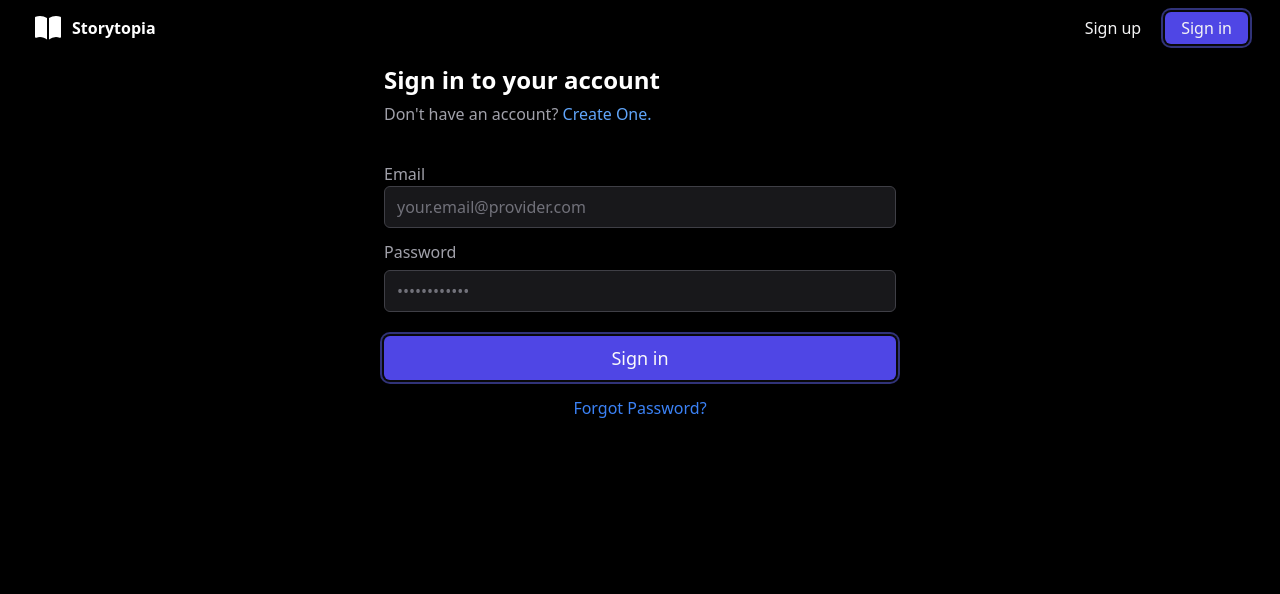
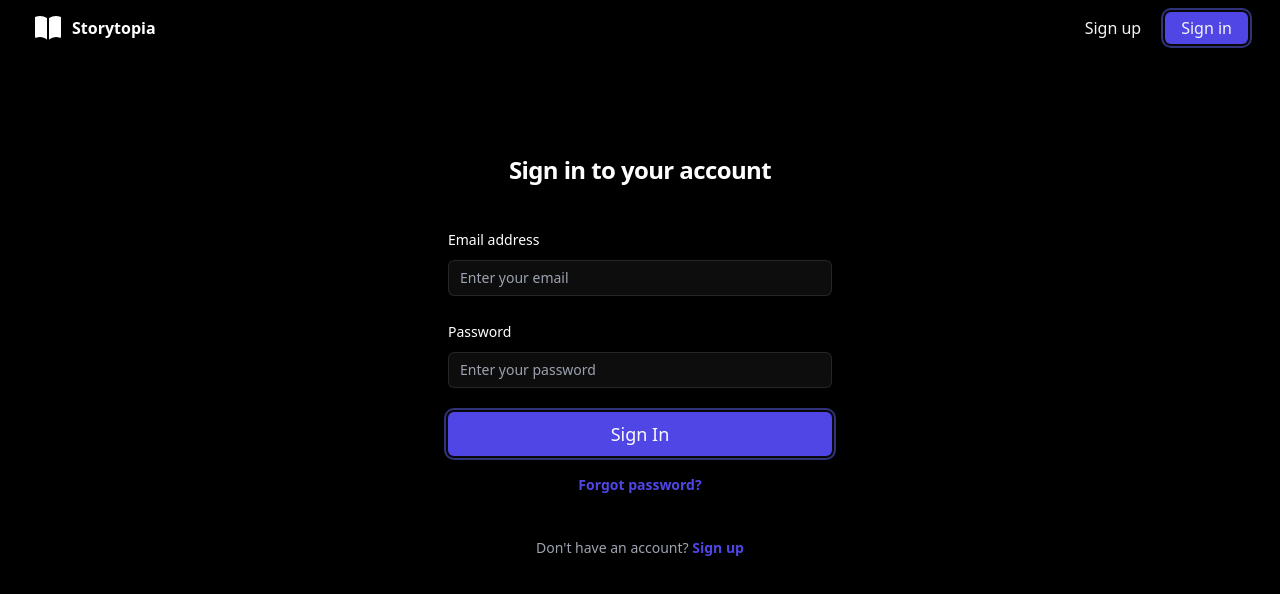
Before and after one commit to mikeguyon98/storytopia-fe, a React (Create React App) app: page /signin in a window 1280 px wide. Shown: the top 594 px of the page. Built offline with nearby package versions, Linux system fonts and the light colour scheme; no server answers.

Commit message:
React Query Setup, SignIn & SignOut Improvement

```diff
--- a/package.json
+++ b/package.json
@@ -4,6 +4,7 @@
   "private": true,
   "dependencies": {
     "@material-tailwind/react": "^2.1.9",
+    "@tanstack/react-query": "^5.51.23",
     "@testing-library/jest-dom": "^5.17.0",
     "@testing-library/react": "^13.4.0",
     "@testing-library/user-event": "^13.5.0",
--- a/src/App.js
+++ b/src/App.js
@@ -1,5 +1,6 @@
 import React from 'react';
 import { BrowserRouter as Router, Route, Routes, Navigate } from 'react-router-dom';
+import { QueryClient, QueryClientProvider } from '@tanstack/react-query';
 import SignUp from './pages/SignUp';
 import SignIn from './pages/SignIn';
 import Home from './pages/Home';
@@ -11,13 +12,18 @@ import PrivateRoute from './PrivateRoute';
 import { NavBar } from './components/navbar/NavBar';
 import "./styles/globals.css";
 
+// Create a client
+const queryClient = new QueryClient();
+
 const App = () => {
   return (
-    <Router>
-      <AuthProvider>
-        <AppRoutes />
-      </AuthProvider>
-    </Router>
+    <QueryClientProvider client={queryClient}>
+      <Router>
+        <AuthProvider>
+          <AppRoutes />
+        </AuthProvider>
+      </Router>
+    </QueryClientProvider>
   );
 };
 
--- a/src/pages/SignIn.js
+++ b/src/pages/SignIn.js
@@ -1,10 +1,9 @@
-// pages/SignIn.js
 import React, { useState } from 'react';
+import { useMutation } from '@tanstack/react-query';
 import { signIn } from '../auth';
 import { useNavigate, Link } from 'react-router-dom';
-import { Email } from '../components/signin/Email';
-import { Heading } from '../components/signin/Heading'
 import Page from '../components/utils/Page';
+import { SplashButton } from '../components/buttons/SplashButton';
 
 const SignIn = () => {
   const [email, setEmail] = useState('');
@@ -12,14 +11,20 @@ const SignIn = () => {
   const [error, setError] = useState(null);
   const navigate = useNavigate();
 
+  const signInMutation = useMutation({
+    mutationFn: ({ email, password }) => signIn(email, password),
+    onSuccess: () => {
+      navigate('/home');
+    },
+    onError: (error) => {
+      setError(getErrorMessage(error.code));
+    }
+  });
+
   const handleSignIn = async (e) => {
     e.preventDefault();
-    try {
-      await signIn(email, password);
-      navigate('/home'); // Redirect to home page on successful sign-in
-    } catch (error) {
-      setError(getErrorMessage(error.code));
-    }
+    setError(null); // Clear any existing errors
+    signInMutation.mutate({ email, password });
   };
 
   const getErrorMessage = (errorCode) => {
@@ -37,27 +42,81 @@ const SignIn = () => {
 
   return (
     <Page>
-      <div className="w-full">
-        <div className="max-w-lg mx-auto">
-          <Heading />
+      <div className="flex min-h-full flex-1 flex-col justify-center px-6 py-12 lg:px-8">
+        <div className="sm:mx-auto sm:w-full sm:max-w-sm">
+          <h2 className="mt-10 text-center text-2xl font-bold leading-9 tracking-tight text-white">
+            Sign in to your account
+          </h2>
+        </div>
+
+        <div className="mt-10 sm:mx-auto sm:w-full sm:max-w-sm">
           {error && (
             <div className="bg-red-100 border border-red-400 text-red-700 px-4 py-3 rounded relative mb-4" role="alert">
-              <strong className="font-bold">Error: </strong>
               <span className="block sm:inline">{error}</span>
             </div>
           )}
-          <Email
-            password={password}
-            setPassword={setPassword}
-            email={email}
-            setEmail={setEmail}
-            onSubmit={handleSignIn}
-          />
-          <div className="text-center mt-4">
-            <Link to="/forget-password" className="text-blue-500 hover:text-blue-700">
-              Forgot Password?
+          <form className="space-y-6" onSubmit={handleSignIn}>
+            <div>
+              <label htmlFor="email" className="block text-sm font-medium leading-6 text-white">
+                Email address
+              </label>
+              <div className="mt-2">
+                <input
+                  id="email"
+                  name="email"
+                  type="email"
+                  autoComplete="email"
+                  required
+                  className="block w-full rounded-md border-0 bg-white/5 py-1.5 text-white shadow-sm ring-1 ring-inset ring-white/10 focus:ring-2 focus:ring-inset focus:ring-indigo-600 sm:text-sm sm:leading-6 px-3"
+                  value={email}
+                  onChange={(e) => setEmail(e.target.value)}
+                  placeholder="Enter your email"
+                />
+              </div>
+            </div>
+
+            <div>
+              <label htmlFor="password" className="block text-sm font-medium leading-6 text-white">
+                Password
+              </label>
+              <div className="mt-2">
+                <input
+                  id="password"
+                  name="password"
+                  type="password"
+                  autoComplete="current-password"
+                  required
+                  className="block w-full rounded-md border-0 bg-white/5 py-1.5 text-white shadow-sm ring-1 ring-inset ring-white/10 focus:ring-2 focus:ring-inset focus:ring-indigo-600 sm:text-sm sm:leading-6 px-3"
+                  value={password}
+                  onChange={(e) => setPassword(e.target.value)}
+                  placeholder="Enter your password"
+                />
+              </div>
+            </div>
+
+            <div>
+              <SplashButton
+                type="submit"
+                className="w-full"
+                disabled={signInMutation.isLoading}
+              >
+                {signInMutation.isLoading ? 'Signing In...' : 'Sign In'}
+              </SplashButton>
+            </div>
+          </form>
+
+          <div className="mt-4 text-center">
+            <Link to="/forget-password" className="text-sm font-semibold text-indigo-600 hover:text-indigo-500">
+              Forgot password?
             </Link>
           </div>
+
+          <p className="mt-10 text-center text-sm text-gray-400">
+            Don't have an account?{' '}
+            <Link to="/signup" className="font-semibold leading-6 text-indigo-600 hover:text-indigo-500">
+              Sign up
+            </Link>
+          </p>
         </div>
       </div>
     </Page>
--- a/src/pages/SignUp.js
+++ b/src/pages/SignUp.js
@@ -1,41 +1,115 @@
 import React, { useState } from 'react';
+import { useMutation } from '@tanstack/react-query';
 import { signUp } from '../auth';
-import { useNavigate } from 'react-router-dom';
+import { useNavigate, Link } from 'react-router-dom';
+import Page from '../components/utils/Page';
+import { SplashButton } from '../components/buttons/SplashButton';
 
 const SignUp = () => {
   const [email, setEmail] = useState('');
   const [password, setPassword] = useState('');
-  const [error, setError] = useState(null);
   const navigate = useNavigate();
 
-  const handleSignUp = async () => {
-    try {
-      await signUp(email, password);
-      alert('User signed up successfully');
+  const signUpMutation = useMutation({
+    mutationFn: ({ email, password }) => signUp(email, password),
+    onSuccess: () => {
       navigate('/home');
-    } catch (error) {
-      setError(error.message);
+    },
+    onError: (error) => {
+      // Error handling is done here
+    }
+  });
+
+  const handleSignUp = async (e) => {
+    e.preventDefault();
+    signUpMutation.mutate({ email, password });
+  };
+
+  const getErrorMessage = (errorCode) => {
+    switch (errorCode) {
+      case 'auth/email-already-in-use':
+        return 'This email is already in use. Please try a different email or sign in.';
+      case 'auth/invalid-email':
+        return 'Invalid email address. Please enter a valid email.';
+      case 'auth/weak-password':
+        return 'Password is too weak. Please use a stronger password.';
+      default:
+        return 'An error occurred. Please try again later.';
     }
   };
 
   return (
+    <Page>
+      <div className="flex min-h-full flex-1 flex-col justify-center px-6 py-12 lg:px-8">
+        <div className="sm:mx-auto sm:w-full sm:max-w-sm">
+          <h2 className="mt-10 text-center text-2xl font-bold leading-9 tracking-tight text-white">
+            Create your account
+          </h2>
+        </div>
+
+        <div className="mt-10 sm:mx-auto sm:w-full sm:max-w-sm">
+          {signUpMutation.isError && (
+            <div className="bg-red-100 border border-red-400 text-red-700 px-4 py-3 rounded relative mb-4" role="alert">
+              <span className="block sm:inline">{getErrorMessage(signUpMutation.error.code)}</span>
+            </div>
+          )}
+          <form className="space-y-6" onSubmit={handleSignUp}>
             <div>
-      <h1>Sign Up</h1>
+              <label htmlFor="email" className="block text-sm font-medium leading-6 text-white">
+                Email address
+              </label>
+              <div className="mt-2">
                 <input
+                  id="email"
+                  name="email"
                   type="email"
+                  autoComplete="email"
+                  required
+                  className="block w-full rounded-md border-0 bg-white/5 py-1.5 text-white shadow-sm ring-1 ring-inset ring-white/10 focus:ring-2 focus:ring-inset focus:ring-indigo-600 sm:text-sm sm:leading-6"
                   value={email}
                   onChange={(e) => setEmail(e.target.value)}
-        placeholder="Email"
                 />
+              </div>
+            </div>
+
+            <div>
+              <label htmlFor="password" className="block text-sm font-medium leading-6 text-white">
+                Password
+              </label>
+              <div className="mt-2">
                 <input
+                  id="password"
+                  name="password"
                   type="password"
+                  autoComplete="new-password"
+                  required
+                  className="block w-full rounded-md border-0 bg-white/5 py-1.5 text-white shadow-sm ring-1 ring-inset ring-white/10 focus:ring-2 focus:ring-inset focus:ring-indigo-600 sm:text-sm sm:leading-6"
                   value={password}
                   onChange={(e) => setPassword(e.target.value)}
-        placeholder="Password"
                 />
-      <button onClick={handleSignUp}>Sign Up</button>
-      {error && <p>{error}</p>}
               </div>
+            </div>
+
+            <div>
+              <SplashButton
+                type="submit"
+                className="w-full"
+                disabled={signUpMutation.isLoading}
+              >
+                {signUpMutation.isLoading ? 'Signing Up...' : 'Sign Up'}
+              </SplashButton>
+            </div>
+          </form>
+
+          <p className="mt-10 text-center text-sm text-gray-400">
+            Already have an account?{' '}
+            <Link to="/signin" className="font-semibold leading-6 text-indigo-600 hover:text-indigo-500">
+              Sign in
+            </Link>
+          </p>
+        </div>
+      </div>
+    </Page>
   );
 };
 
```
Lines whose indentation alone changed are shown as unchanged.
